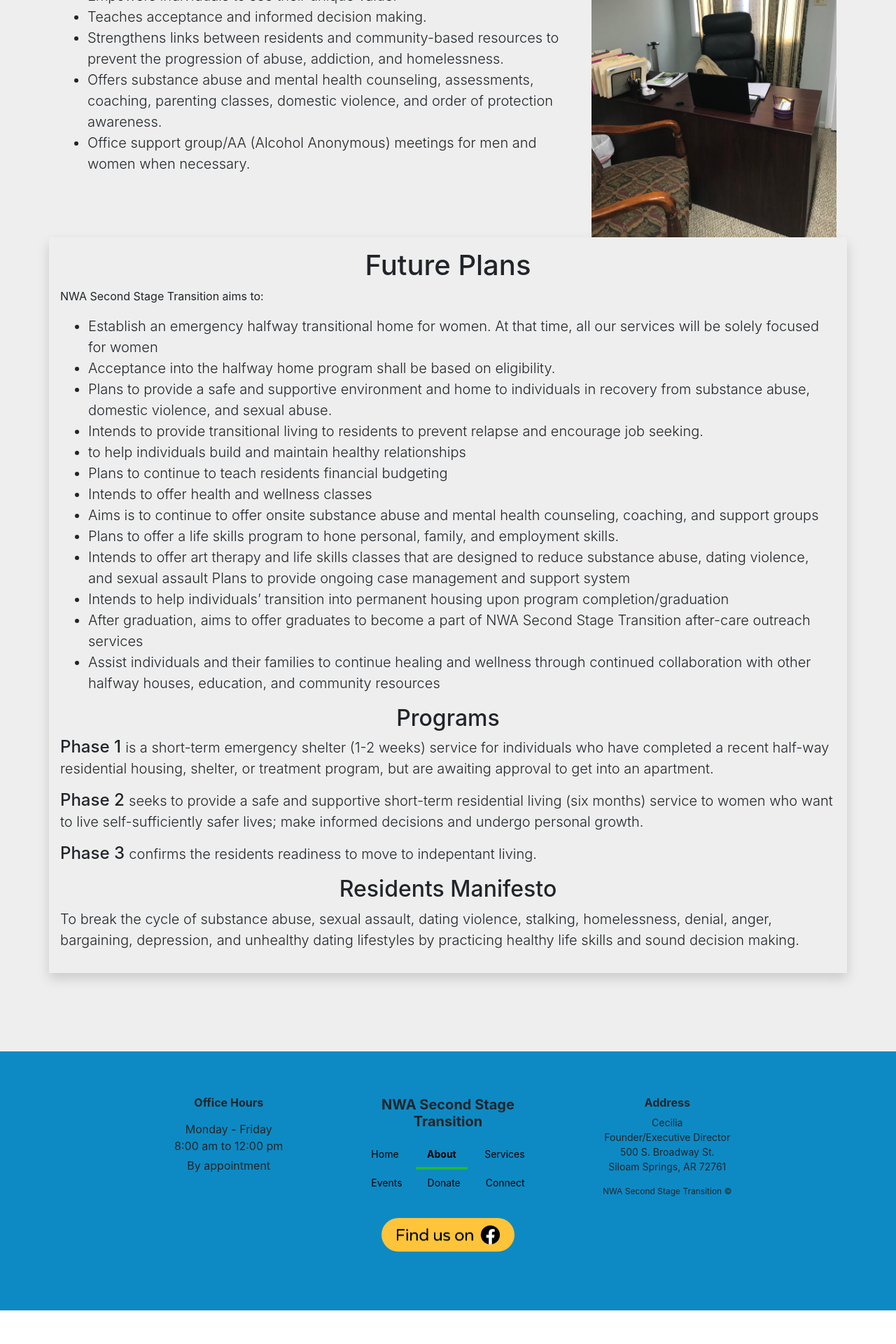
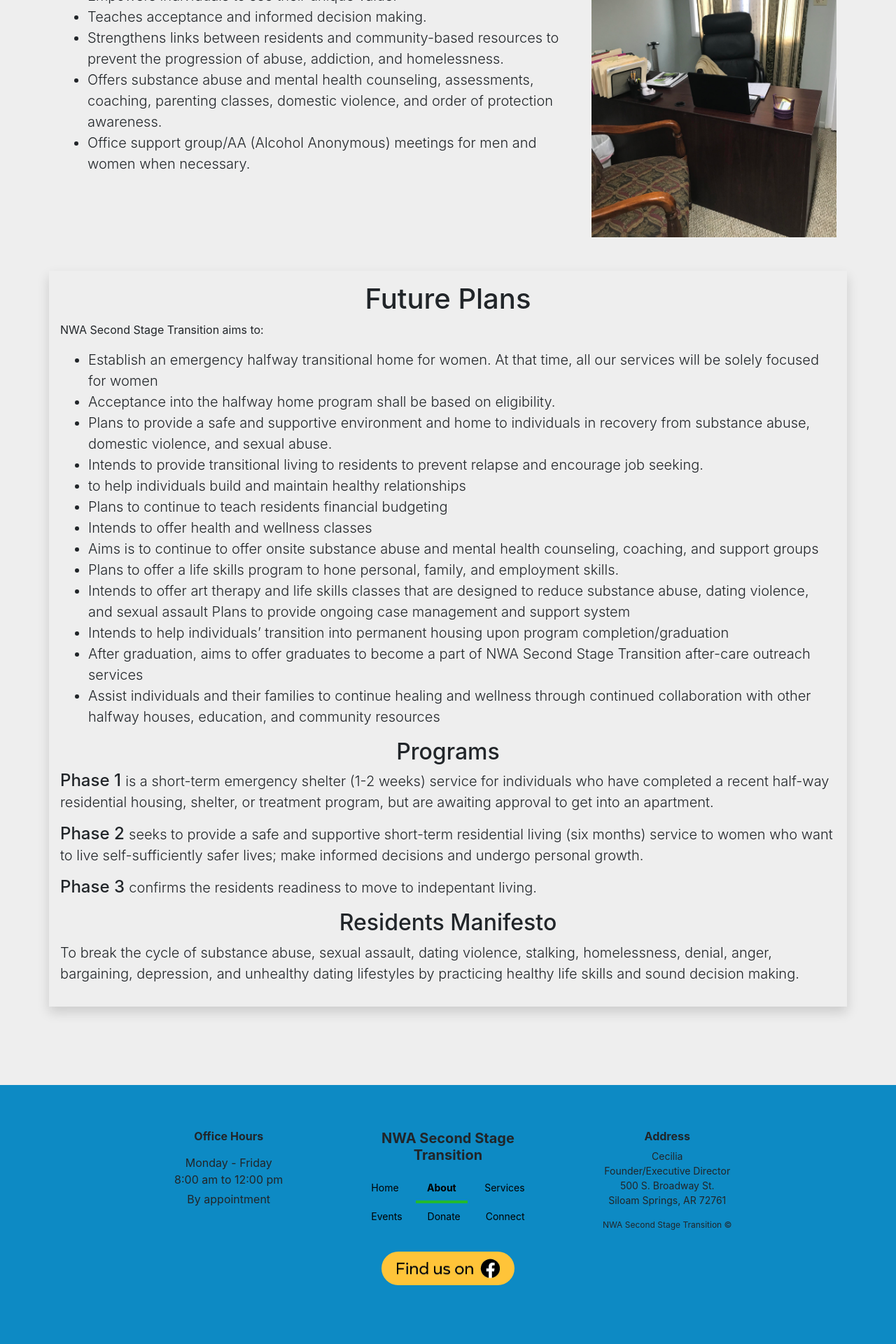
Before and after one commit to nwa-second-stage-transition/nwa-second-stage-transition.github.io, a Jekyll site: the page about.html, which Jekyll copies as it is, in a window 1280 px wide. Shown: the part 815-2735 px from the top of the page at 70% size. Built offline with Jekyll 4.4.1, drawn with Linux system fonts in a browser that asks for light colours; nearby versions of some CDN libraries; before the commit the page ends 2687 px from its top, so only the background shows below that.

Commit message:
added margin-top to future plans

```diff
--- a/about.html
+++ b/about.html
@@ -133,7 +133,7 @@ women when necessary.</li>
       </div>
     </div>
   </div>
-  <div class="d-flex text-center container justify-content-center">
+  <div class="d-flex text-center container justify-content-center mt-5">
     <div class="row">
       <div class="col-sm-12 col-md-12 shadow p-3 mb-5">
         <h1 class="text-center">Future Plans</h1>
```
